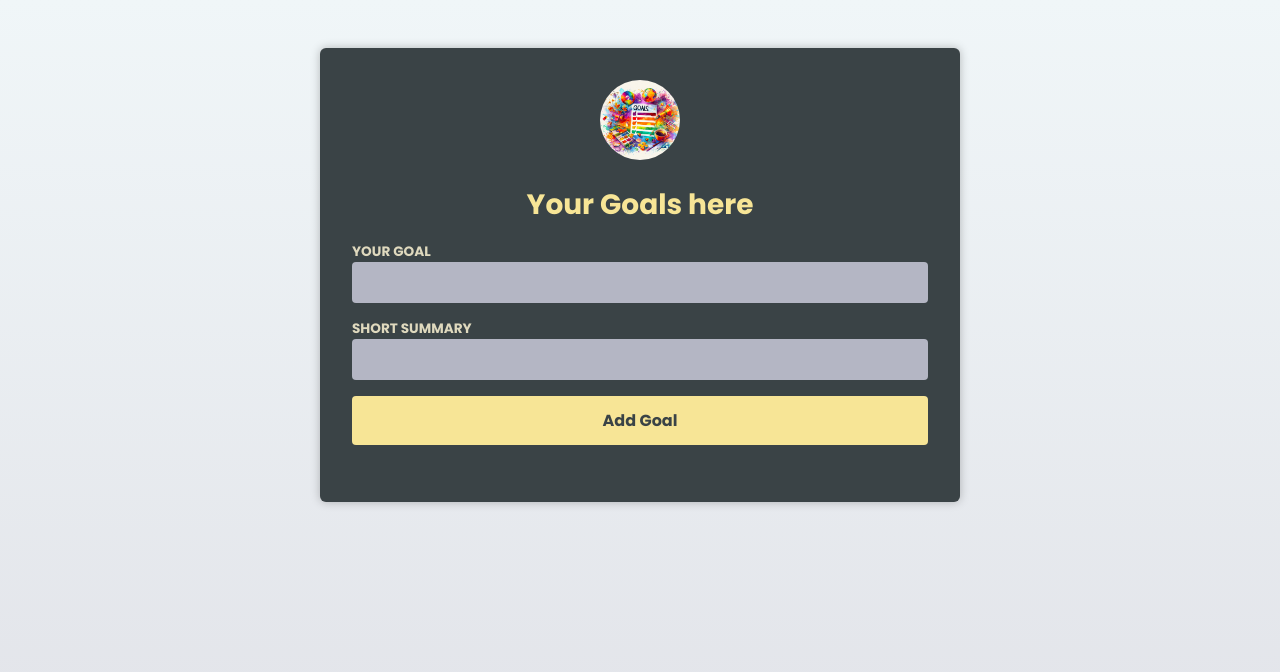
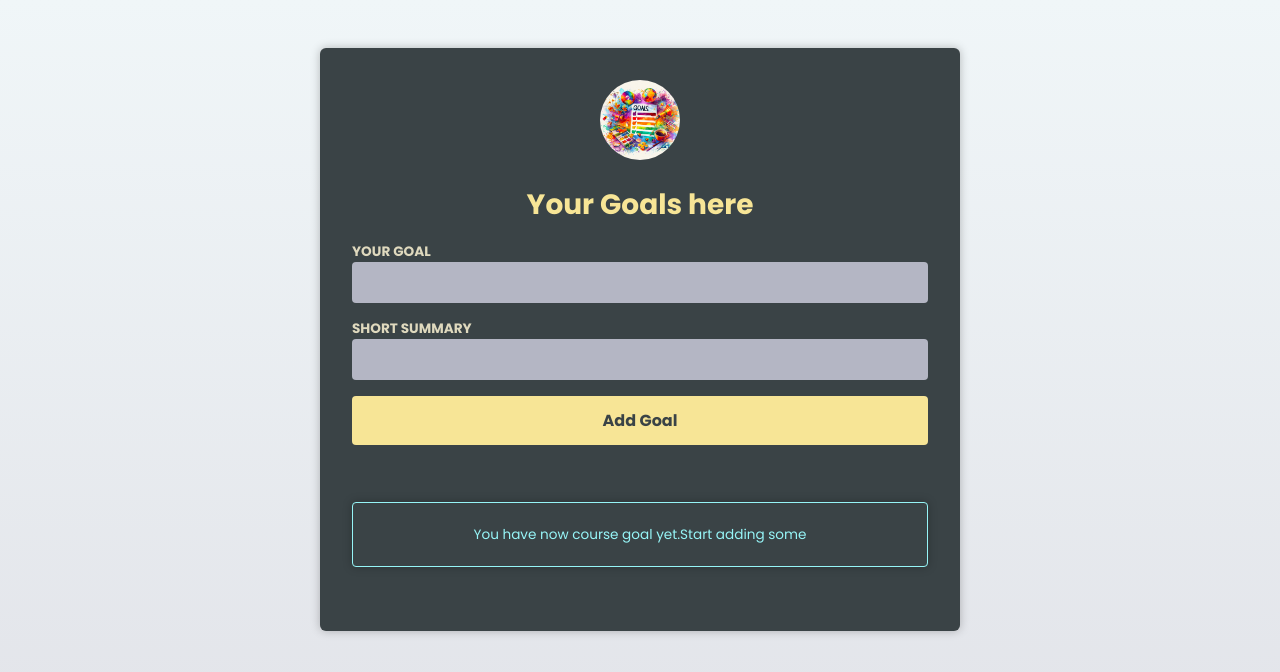
Before and after one commit to aqibzaib/Todo-App-Typescript, a React (Vite) app: page / in a window 1280 px wide. Shown: the top 672 px of the page. Built offline with nearby package versions, Linux system fonts and the light colour scheme.

Commit message:
Add Info Box

```diff
--- a/src/components/CourseGoalList.tsx
+++ b/src/components/CourseGoalList.tsx
@@ -1,6 +1,8 @@
-import React from "react";
+import React, { type ReactNode } from "react";
 import CourseGoal from "./CourseGoal";
 import { type CourseGoal as CGoal } from "../App";
+import InfoBox from "./InfoBox";
+InfoBox;
 
 type CourseGoalList = {
   goals: CGoal[];
@@ -10,7 +12,24 @@
   goals,
   onDeleteGoal,
 }: CourseGoalList) {
+  if (goals.length === 0) {
     return (
+      <InfoBox mode="hint">
+        You have now course goal yet.Start adding some
+      </InfoBox>
+    );
+  }
+  let warningBox: ReactNode;
+  if (goals.length >= 4) {
+    warningBox = (
+      <InfoBox mode="warning" severity="high">
+        You're collecting a lot of goals.Don't put too much on the plate!
+      </InfoBox>
+    );
+  }
+  return (
+    <>
+      {warningBox}
       <ul>
         {goals.map((goal, index) => (
           <li key={index}>
@@ -23,5 +42,6 @@
           </li>
         ))}
       </ul>
+    </>
   );
 }
--- /dev/null
+++ b/src/components/InfoBox.tsx
@@ -0,0 +1,24 @@
+import React, { Children, ReactNode, type FC } from "react";
+
+type InfoBoxProps = {
+  mode: "hint" | "warning";
+  severity?: "low" | "medium" | "high";
+  children: ReactNode;
+};
+const InfoBox: FC<InfoBoxProps> = ({ mode, severity, children }) => {
+  if (mode === "hint") {
+    return (
+      <aside className="infobox infobox-hint">
+        <p>{children}</p>
+      </aside>
+    );
+  }
+
+  return (
+    <aside className={`infobox infobox-warning warning--${severity}`}>
+      {mode === "warning" ? <h2>Warning</h2> : null}
+      <p>{children}</p>
+    </aside>
+  );
+};
+export default InfoBox;
--- a/src/index.css
+++ b/src/index.css
@@ -1,11 +1,11 @@
-@import url("https://fonts.googleapis.com/css2?family=Poppins:wght@400;700&display=swap");
+@import url('https://fonts.googleapis.com/css2?family=Poppins:wght@400;700&display=swap');
 
 * {
   box-sizing: border-box;
 }
 
 html {
-  font-family: "Poppins", sans-serif;
+  font-family: 'Poppins', sans-serif;
 }
 
 body {
@@ -126,7 +126,31 @@
   color: #f9a73b;
 }
 
-.fallback {
+.infobox {
+  margin: 2rem 0;
+  padding: 0.5rem;
   text-align: center;
-  color: #acd1ce;
+  box-shadow: 0 0 10px rgba(0, 0, 0, 0.25);
+  font-size: 0.85rem;
+  border-radius: 4px;
 }
+
+.infobox-hint {
+  border: 1px solid #96f5f7;
+  color: #96f5f7;
+}
+
+.infobox-warning.warning--low {
+  border: 1px solid #f6d84f;
+  color: #f6d84f;
+}
+
+.infobox-warning.warning--medium {
+  border: 1px solid #f9a73b;
+  color: #f9a73b;
+}
+
+.infobox-warning.warning--high {
+  border: 1px solid #f97373;
+  color: #f97373;
+}
```
Lines whose indentation alone changed are shown as unchanged.
